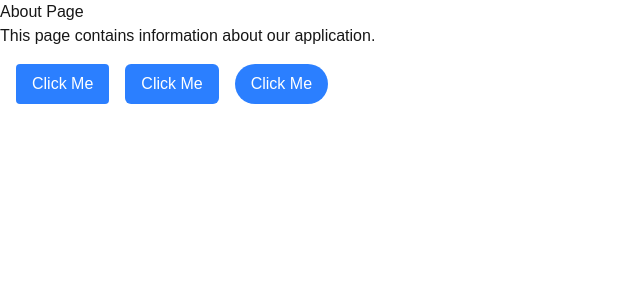
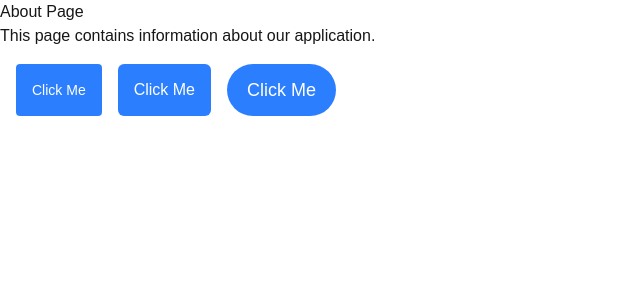
Before and after one commit to Hashim-baya/alx-project-0x02-setup, a Next.js app in the folder alx-project-0x02/: page /about in a window 1280 px wide. Shown: the top 300 px of the page, without its empty margins (0-640 px from the left). Built offline with nearby package versions, Linux system fonts and the light colour scheme.

Commit message:
Added the button props

```diff
--- a/alx-project-0x02/components/common/Button.tsx
+++ b/alx-project-0x02/components/common/Button.tsx
@@ -1,9 +1,20 @@
-import { ButtonProps } from "@/interfaces"
+import { type ButtonProps } from "@/interfaces"
 
-const Button: React.FC<ButtonProps> = ({ label, className, onClick }) => {
+const sizeClasses = {
+  small: 'px-3 py-1 text-sm',
+  medium: 'px-4 py-2 text-base',
+  large: 'px-5 py-3 text-lg',
+};
+
+const shapeClasses = {
+  'rounded-sm': 'rounded-sm',
+  'rounded-md': 'rounded-md',
+  'rounded-full': 'rounded-full',
+};
+const Button: React.FC<ButtonProps> = ({ label, className, onClick, size, shape }) => {
     return (
         <button
-             className={`bg-blue-500 text-white hover:bg-blue-400 cursor-pointer px-4 py-2  ${className}`}
+             className={`bg-blue-500 text-white hover:bg-blue-400 cursor-pointer px-4 py-2 ${sizeClasses[size]} ${shapeClasses[shape]} ${className}`}
         >
             {label}
         </button>
--- a/alx-project-0x02/interfaces/index.ts
+++ b/alx-project-0x02/interfaces/index.ts
@@ -18,4 +18,6 @@ export interface ButtonProps {
     label: string;
     className?: string;
     onClick?: () => void;
+    size: 'small' | 'medium' | 'large';
+    shape: 'rounded-sm' | 'rounded-md' | 'rounded-full';
 }
--- a/alx-project-0x02/pages/about.tsx
+++ b/alx-project-0x02/pages/about.tsx
@@ -5,9 +5,9 @@ const About: React.FC = () => {
             <h1>About Page</h1>
             <p>This page contains information about our application.</p>
             <div className="flex space-x-4 m-4">
-                <Button label="Click Me" className="rounded-sm w-[150]" />
-                <Button label="Click Me" className="rounded-md w-[250]" />
-                <Button label="Click Me" className="rounded-full w-[350]" />
+                <Button label="Click Me" className="rounded-sm w-[150] " size="small" shape="rounded-sm"   />
+                <Button label="Click Me" className="rounded-md w-[250]" size="medium" shape="rounded-md" />
+                <Button label="Click Me" className="rounded-full w-[350]" size="large" shape="rounded-full" />
             </div>
 
         </div>
```
